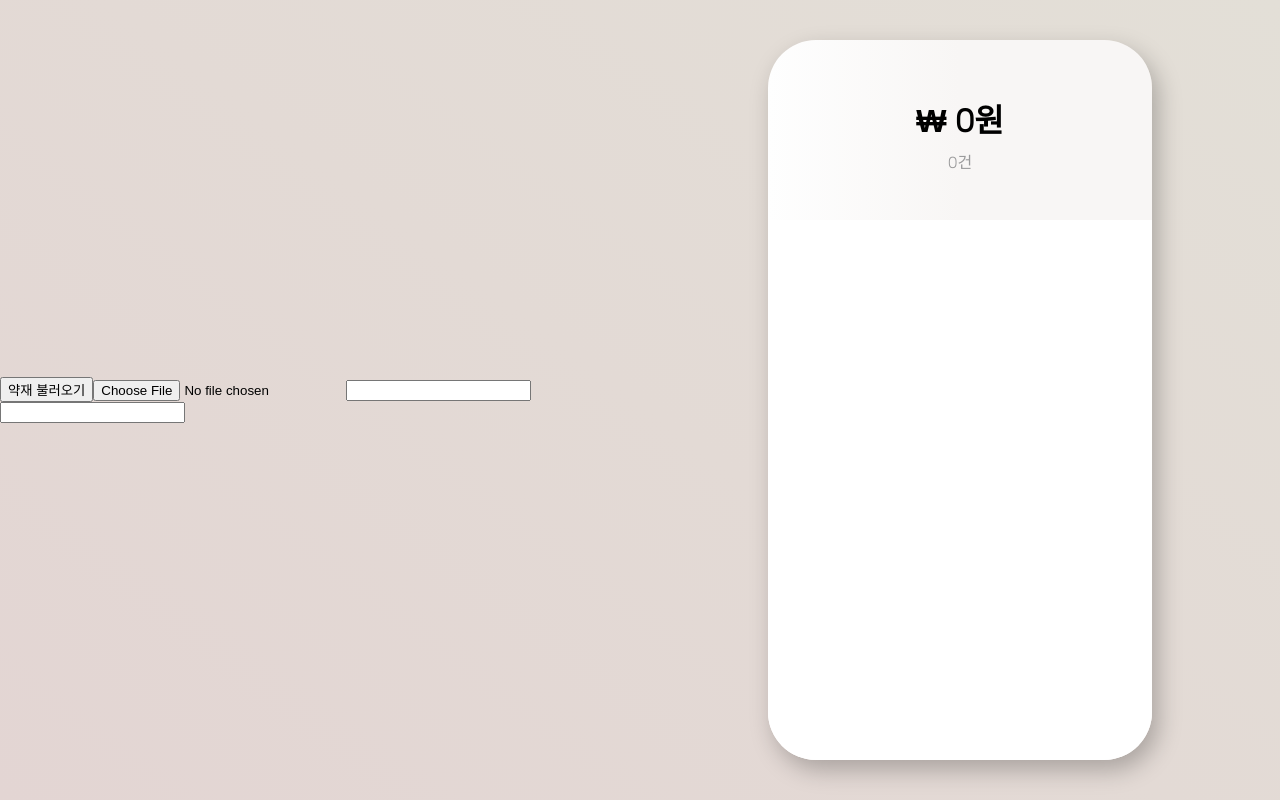
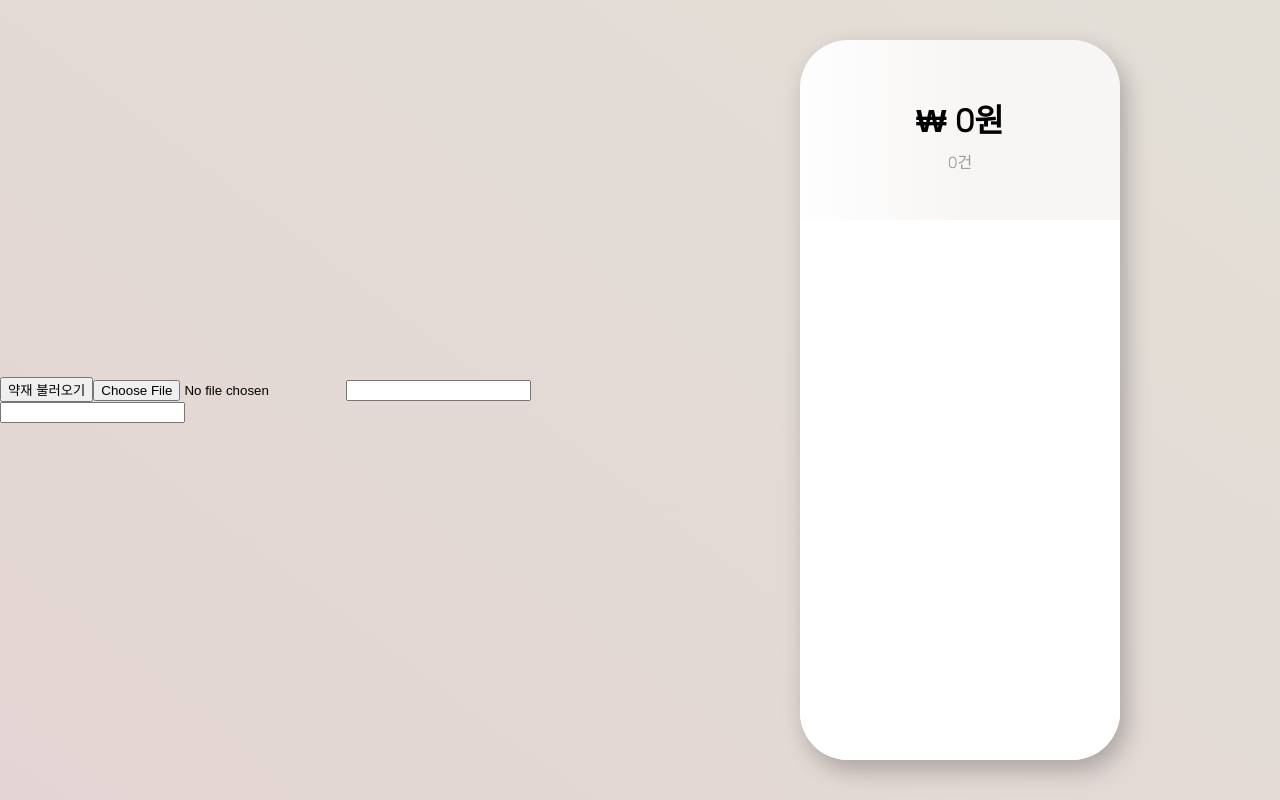
Before and after one commit to yooooonk/brave-hc, a React (Create React App) app: page / in a window 1280 px wide. Built offline with nearby package versions, Linux system fonts and the light colour scheme; a web font is replaced by a local one.

Commit message:
영수증 디자인 수정

```diff
--- a/src/App.tsx
+++ b/src/App.tsx
@@ -150,14 +150,13 @@ const RightSection = styled(Section)`
     rgba(248, 246, 245, 1) 50%,
     rgba(248, 246, 245, 1) 100%
   );
-  width: 60%;
+  width: 50%;
   border-radius: 3rem;
   height: 90%;
   align-self: center;
   justify-self: center;
   overflow: hidden;
   box-shadow: 6px 10px 23px 0px rgba(0, 0, 0, 0.25);
-  transition: 1s all ease;
 `;
 
 const Lists = styled.div`
@@ -199,20 +198,21 @@ const Bill = styled.div`
 `;
 const BillItem = styled.div`
   background-color: white;
-  border-radius: 1rem;
+  border-radius: 0.5rem;
   cursor: pointer;
   display: flex;
   justify-content: space-between;
   align-items: center;
   padding: 0.5rem;
   margin: 0.5rem;
+  transition: 0.3s all ease;
   &:hover {
     background-color: rgba(226, 222, 214, 0.5);
   }
 `;
 
 const Name = styled.span`
-  font-size: 1rem;
+  font-size: 1.25rem;
   font-family: 'Gowun Batang', serif;
 `;
 
```
